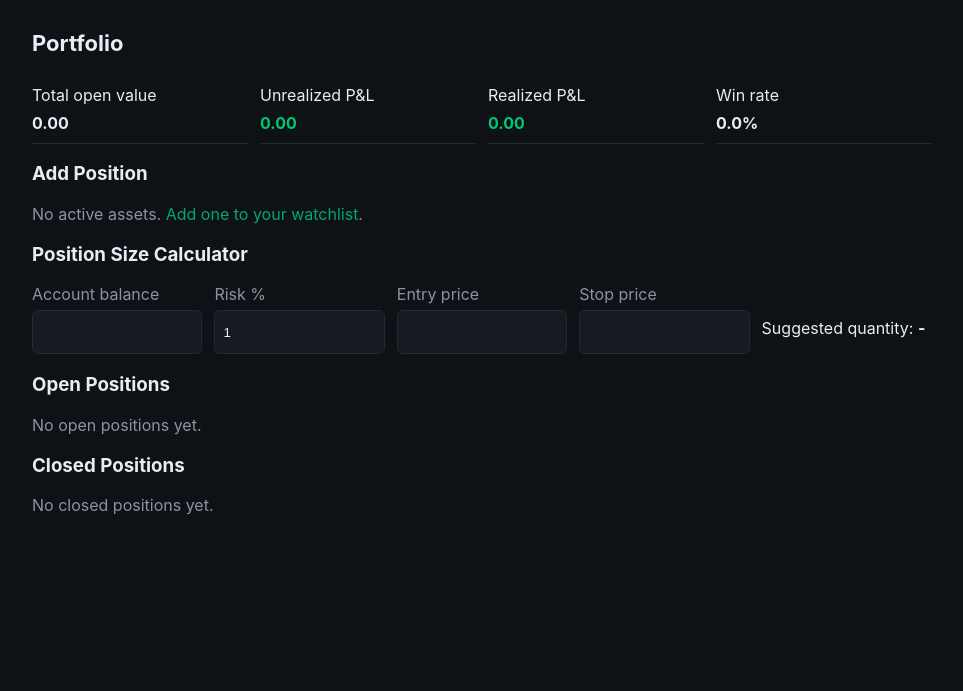
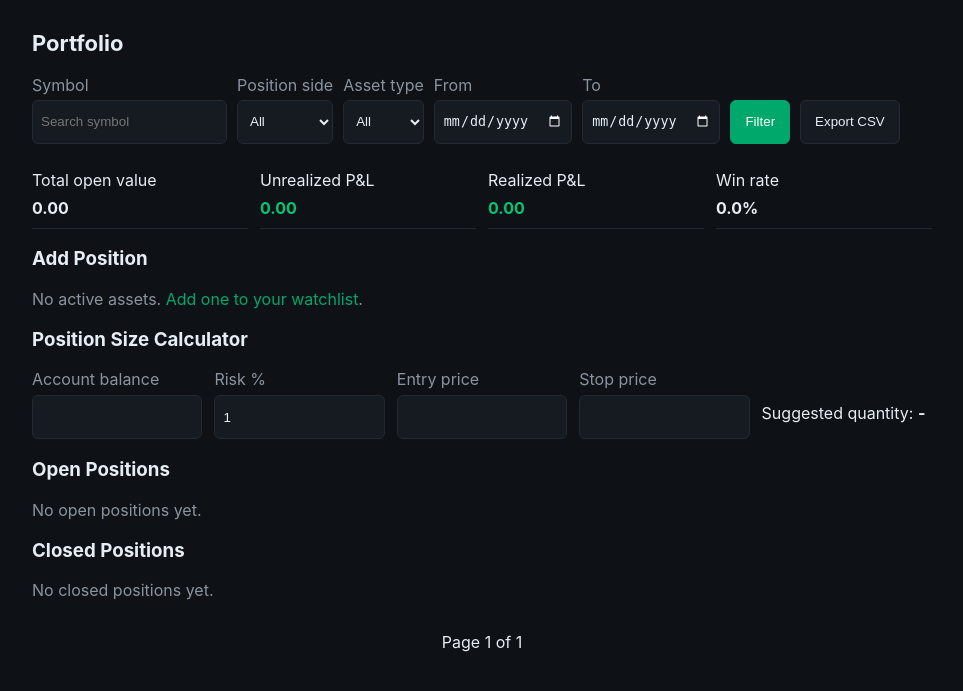
Before and after one commit to ositatochi/trader_system, a Flask app: page /portfolio in a window 1280 px wide. Shown: the part 69-760 px from the top of the page, without its empty margins (158-1121 px from the left). Run offline with Flask 3, Linux system fonts and the light colour scheme; data that the repository does not hold is empty.

Commit message:
feat(filter): search, filter, and CSV export for signals and portfolio

```diff
--- a/app.py
+++ b/app.py
@@ -1,9 +1,12 @@
 from pathlib import Path
+import csv
+import io
+import math
 import os
 import secrets
 from datetime import date
 
-from flask import Flask, abort, flash, jsonify, redirect, render_template, request, send_from_directory, url_for
+from flask import Flask, Response, abort, flash, jsonify, redirect, render_template, request, send_from_directory, url_for
 
 import adapters.crypto
 import adapters.ngx
@@ -236,31 +239,133 @@ def asset_news(asset_id):
 
 @app.route("/signals")
 def signals():
+    filters = {
+        "symbol": request.args.get("symbol", "").strip(),
+        "signal_type": request.args.get("signal_type", ""),
+        "asset_type": request.args.get("asset_type", ""),
+        "start_date": request.args.get("start_date", ""),
+        "end_date": request.args.get("end_date", ""),
+    }
+    conditions, params = _signal_filter_sql(filters)
+    where = f"WHERE {' AND '.join(conditions)}" if conditions else ""
+    page = max(request.args.get("page", 1, type=int), 1)
+    per_page = 50
     with db.get_conn() as conn:
+        total = conn.execute(
+            f"SELECT COUNT(*) FROM signals s JOIN assets a ON s.asset_id = a.id {where}", params
+        ).fetchone()[0]
         all_signals = conn.execute(
-            """
+            f"""
             SELECT s.*, a.symbol, a.exchange, a.currency, a.asset_type
             FROM signals s JOIN assets a ON s.asset_id = a.id
-            ORDER BY s.id DESC LIMIT 100
-            """
+            {where} ORDER BY s.id DESC LIMIT ? OFFSET ?
+            """,
+            (*params, per_page, (page - 1) * per_page),
         ).fetchall()
-    return render_template("signals.html", signals=all_signals)
+    pages = max(1, math.ceil(total / per_page))
+    return render_template(
+        "signals.html", signals=all_signals, filters=filters, page=page, pages=pages,
+        prev_url=url_for("signals", **filters, page=page - 1) if page > 1 else None,
+        next_url=url_for("signals", **filters, page=page + 1) if page < pages else None,
+    )
+
+
+def _signal_filter_sql(filters):
+    conditions = []
+    params = []
+    if filters["symbol"]:
+        conditions.append("a.symbol LIKE ?")
+        params.append(f"%{filters['symbol']}%")
+    if filters["signal_type"] in ("buy", "sell", "hold"):
+        conditions.append("s.signal = ?")
+        params.append(filters["signal_type"])
+    if filters["asset_type"] in ("stock", "crypto"):
+        conditions.append("a.asset_type = ?")
+        params.append(filters["asset_type"])
+    if filters["start_date"]:
+        conditions.append("date(s.timestamp) >= date(?)")
+        params.append(filters["start_date"])
+    if filters["end_date"]:
+        conditions.append("date(s.timestamp) <= date(?)")
+        params.append(filters["end_date"])
+    return conditions, params
+
+
+@app.route("/api/signals.csv")
+def signals_csv():
+    filters = {
+        "symbol": request.args.get("symbol", "").strip(),
+        "signal_type": request.args.get("signal_type", ""),
+        "asset_type": request.args.get("asset_type", ""),
+        "start_date": request.args.get("start_date", ""),
+        "end_date": request.args.get("end_date", ""),
+    }
+    conditions, params = _signal_filter_sql(filters)
+    where = f"WHERE {' AND '.join(conditions)}" if conditions else ""
+
+    def rows():
+        buffer = io.StringIO()
+        writer = csv.writer(buffer)
+        writer.writerow(("timestamp", "symbol", "asset_type", "signal", "confidence", "entry_price", "stop_loss", "take_profit", "strategy", "reason"))
+        yield buffer.getvalue()
+        with db.get_conn() as conn:
+            records = conn.execute(
+                f"""
+                SELECT s.timestamp, a.symbol, a.asset_type, s.signal, s.confidence,
+                       s.entry_price, s.stop_loss, s.take_profit, s.strategy, s.reason
+                FROM signals s JOIN assets a ON s.asset_id = a.id
+                {where} ORDER BY s.id DESC
+                """,
+                params,
+            )
+            for record in records:
+                buffer = io.StringIO()
+                csv.writer(buffer).writerow(tuple(record))
+                yield buffer.getvalue()
+
+    return Response(rows(), mimetype="text/csv", headers={"Content-Disposition": "attachment; filename=signals.csv"})
 
 
 @app.route("/portfolio", methods=["GET"])
 def portfolio():
+    filters = {
+        "symbol": request.args.get("symbol", "").strip(),
+        "side": request.args.get("side", ""),
+        "asset_type": request.args.get("asset_type", ""),
+        "start_date": request.args.get("start_date", ""),
+        "end_date": request.args.get("end_date", ""),
+    }
+    conditions = []
+    params = []
+    if filters["symbol"]:
+        conditions.append("a.symbol LIKE ?")
+        params.append(f"%{filters['symbol']}%")
+    if filters["side"] in ("long", "short"):
+        conditions.append("p.side = ?")
+        params.append(filters["side"])
+    if filters["asset_type"] in ("stock", "crypto"):
+        conditions.append("a.asset_type = ?")
+        params.append(filters["asset_type"])
+    if filters["start_date"]:
+        conditions.append("date(p.entry_date) >= date(?)")
+        params.append(filters["start_date"])
+    if filters["end_date"]:
+        conditions.append("date(p.entry_date) <= date(?)")
+        params.append(filters["end_date"])
+    where = f"WHERE {' AND '.join(conditions)}" if conditions else ""
     with db.get_conn() as conn:
         assets = conn.execute(
             "SELECT id, symbol, asset_type, currency FROM assets WHERE active = 1 ORDER BY symbol"
         ).fetchall()
         positions = conn.execute(
-            """
+            f"""
             SELECT p.*, a.symbol, a.asset_type, a.currency,
                    (SELECT close FROM prices WHERE asset_id = p.asset_id
                     ORDER BY timestamp DESC LIMIT 1) AS last_close
             FROM positions p JOIN assets a ON a.id = p.asset_id
-            ORDER BY p.id DESC
-            """
+            {where} ORDER BY p.id DESC
+            """,
+            params,
         ).fetchall()
 
     open_positions = []
@@ -291,6 +396,11 @@ def portfolio():
         "realized_pnl": realized_pnl,
         "win_rate": (winners / closed_count * 100) if closed_count else 0,
     }
+    page = max(request.args.get("page", 1, type=int), 1)
+    per_page = 50
+    pages = max(1, math.ceil(max(len(open_positions), len(closed_positions)) / per_page))
+    open_positions = open_positions[(page - 1) * per_page : page * per_page]
+    closed_positions = closed_positions[(page - 1) * per_page : page * per_page]
     return render_template(
         "portfolio.html",
         assets=assets,
@@ -298,7 +408,66 @@ def portfolio():
         closed_positions=closed_positions,
         summary=summary,
         today=date.today().isoformat(),
+        filters=filters,
+        page=page,
+        pages=pages,
+        prev_url=url_for("portfolio", **filters, page=page - 1) if page > 1 else None,
+        next_url=url_for("portfolio", **filters, page=page + 1) if page < pages else None,
     )
+
+
+@app.route("/api/portfolio.csv")
+def portfolio_csv():
+    filters = {
+        "symbol": request.args.get("symbol", "").strip(),
+        "side": request.args.get("side", ""),
+        "asset_type": request.args.get("asset_type", ""),
+        "start_date": request.args.get("start_date", ""),
+        "end_date": request.args.get("end_date", ""),
+    }
+    conditions = []
+    params = []
+    if filters["symbol"]:
+        conditions.append("a.symbol LIKE ?")
+        params.append(f"%{filters['symbol']}%")
+    if filters["side"] in ("long", "short"):
+        conditions.append("p.side = ?")
+        params.append(filters["side"])
+    if filters["asset_type"] in ("stock", "crypto"):
+        conditions.append("a.asset_type = ?")
+        params.append(filters["asset_type"])
+    if filters["start_date"]:
+        conditions.append("date(p.entry_date) >= date(?)")
+        params.append(filters["start_date"])
+    if filters["end_date"]:
+        conditions.append("date(p.entry_date) <= date(?)")
+        params.append(filters["end_date"])
+    where = f"WHERE {' AND '.join(conditions)}" if conditions else ""
+
+    def rows():
+        buffer = io.StringIO()
+        writer = csv.writer(buffer)
+        writer.writerow(("symbol", "asset_type", "side", "status", "entry_date", "entry_price", "exit_date", "exit_price", "quantity", "pnl", "notes"))
+        yield buffer.getvalue()
+        with db.get_conn() as conn:
+            records = conn.execute(
+                f"""
+                SELECT p.*, a.symbol, a.asset_type,
+                       (SELECT close FROM prices WHERE asset_id = p.asset_id ORDER BY timestamp DESC LIMIT 1) AS last_close
+                FROM positions p JOIN assets a ON a.id = p.asset_id
+                {where} ORDER BY p.id DESC
+                """,
+                params,
+            )
+            for record in records:
+                direction = 1 if record["side"] == "long" else -1
+                mark = record["exit_price"] if record["status"] == "closed" else record["last_close"]
+                pnl = (mark - record["entry_price"]) * record["quantity"] * direction if mark is not None else 0
+                buffer = io.StringIO()
+                csv.writer(buffer).writerow((record["symbol"], record["asset_type"], record["side"], record["status"], record["entry_date"], record["entry_price"], record["exit_date"], record["exit_price"], record["quantity"], pnl, record["notes"]))
+                yield buffer.getvalue()
+
+    return Response(rows(), mimetype="text/csv", headers={"Content-Disposition": "attachment; filename=portfolio.csv"})
 
 
 @app.route("/portfolio/add", methods=["POST"])
--- a/static/style.css
+++ b/static/style.css
@@ -172,6 +172,9 @@ th { color: var(--muted); font-weight: normal; }
 .form-grid label { display: grid; gap: 6px; color: var(--muted); }
 input, select { box-sizing: border-box; min-width: 0; min-height: 44px; padding: 8px; background: var(--bg-elev); color: var(--fg); border: 1px solid var(--border); border-radius: 6px; }
 .inline-form { display: inline-flex; flex-wrap: wrap; gap: 6px; align-items: center; }
+.filter-bar { display: flex; flex-wrap: wrap; gap: 10px; align-items: end; margin: 16px 0; }
+.filter-bar label { display: grid; gap: 5px; color: var(--muted); }
+.pagination { display: flex; align-items: center; justify-content: center; gap: 12px; padding: 16px 0; }
 .news-list { display: grid; gap: 10px; padding-left: 18px; }
 .news-list li { padding-left: 2px; }
 .sentiment-dot { display: inline-block; width: 8px; height: 8px; border-radius: 50%; margin-right: 8px; background: var(--muted); }
--- a/templates/portfolio.html
+++ b/templates/portfolio.html
@@ -1,6 +1,16 @@
 {% extends "base.html" %}
 {% block content %}
 <h2>Portfolio</h2>
+
+<form action="/portfolio" method="GET" class="filter-bar">
+  <label>Symbol<input name="symbol" value="{{ filters.symbol }}" placeholder="Search symbol"></label>
+  <label>Position side<select name="side"><option value="">All</option><option value="long" {{ "selected" if filters.side == "long" else "" }}>Long</option><option value="short" {{ "selected" if filters.side == "short" else "" }}>Short</option></select></label>
+  <label>Asset type<select name="asset_type"><option value="">All</option><option value="stock" {{ "selected" if filters.asset_type == "stock" else "" }}>Stock</option><option value="crypto" {{ "selected" if filters.asset_type == "crypto" else "" }}>Crypto</option></select></label>
+  <label>From<input name="start_date" type="date" value="{{ filters.start_date }}"></label>
+  <label>To<input name="end_date" type="date" value="{{ filters.end_date }}"></label>
+  <button class="btn primary" type="submit">Filter</button>
+  <button class="btn" type="submit" formaction="/api/portfolio.csv">Export CSV</button>
+</form>
 
 <section class="summary-grid">
   <div class="summary-item"><span>Total open value</span><strong>{{ "%.2f"|format(summary.open_value) }}</strong></div>
@@ -66,6 +76,12 @@
 </table></div>
 {% else %}<p class="muted">No closed positions yet.</p>{% endif %}
 
+<nav class="pagination" aria-label="Portfolio pages">
+  {% if prev_url %}<a class="btn" href="{{ prev_url }}" aria-label="Previous page">Previous</a>{% endif %}
+  <span>Page {{ page }} of {{ pages }}</span>
+  {% if next_url %}<a class="btn" href="{{ next_url }}" aria-label="Next page">Next</a>{% endif %}
+</nav>
+
 <script>
   (() => {
     const fields = ["calc-account", "calc-risk", "calc-entry", "calc-stop"].map((id) => document.getElementById(id));
```
Also changed, not shown: templates/signals.html (+15 -0 lines).
